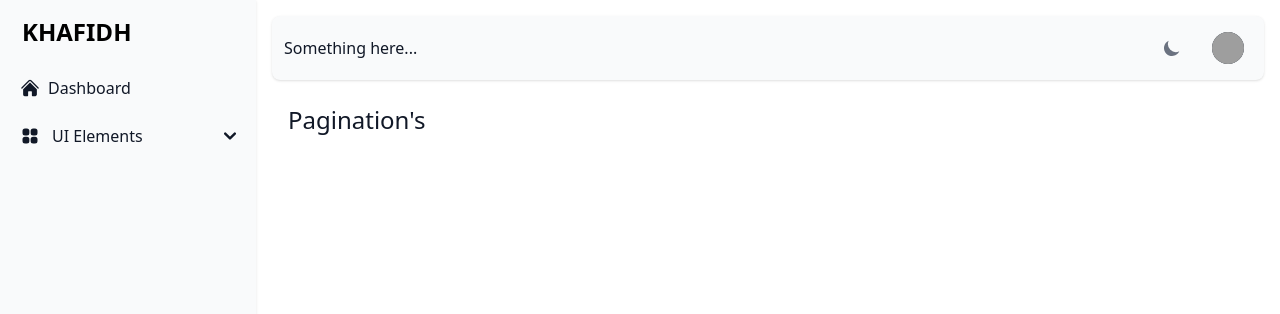
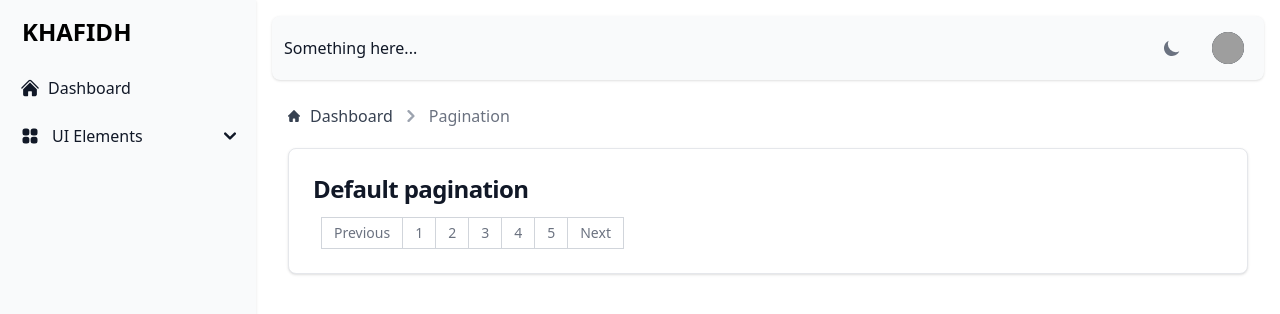
Before and after one commit to shahriarshaon1993/vue-dashboard, a Vue app: page /elements/pagination in a window 1280 px wide. Shown: the top 314 px of the page. Built offline with nearby package versions, Linux system fonts and the light colour scheme; grey boxes are pictures that could not be loaded; the HTML template or start-up script is replaced by a standard one.

Commit message:
Pagination component imlement

```diff
--- /dev/null
+++ b/src/components/Pagination.vue
@@ -0,0 +1,22 @@
+<script setup>
+defineProps({
+  links: Array
+});
+</script>
+
+<template>
+  <nav aria-label="Page navigation example">
+    <ul class="inline-flex -space-x-px text-sm">
+      <template v-for="link in links">
+        <li>
+          <router-link v-if="link.url" :to="link.url" class="flex items-center justify-center px-3 h-8 leading-tight text-gray-500 bg-white border border-gray-300 hover:bg-gray-100 hover:text-gray-700 dark:bg-gray-800 dark:border-gray-700 dark:text-gray-400 dark:hover:bg-gray-700 dark:hover:text-white">
+            {{ link.label }}
+          </router-link>
+          <span v-else class="flex items-center justify-center px-3 h-8 leading-tight text-gray-500 bg-white border border-gray-300 hover:bg-gray-100 hover:text-gray-700 dark:bg-gray-800 dark:border-gray-700 dark:text-gray-400 dark:hover:bg-gray-700 dark:hover:text-white">
+            {{ link.label }}
+          </span>
+        </li>
+      </template>
+    </ul>
+  </nav>
+</template>
--- a/src/pages/elements/Paginations.vue
+++ b/src/pages/elements/Paginations.vue
@@ -1,3 +1,29 @@
+<script setup>
+import BreadcrumbItems from "@/components/Breadcrumb/BreadcrumbItems.vue";
+import BreadcrumbItem from "@/components/Breadcrumb/BreadcrumbItem.vue";
+import Card from "@/components/Card.vue";
+import {ref} from "vue";
+import Pagination from "@/components/Pagination.vue";
+
+// refs
+const links = ref([
+  { active: false, label: 'Previous', url: null },
+  { active: true, label: 1, url: '#' },
+  { active: false, label: 2, url: '#' },
+  { active: false, label: 3, url: '#' },
+  { active: false, label: 4, url: '#' },
+  { active: false, label: 5, url: '#' },
+  { active: false, label: 'Next', url: '#' },
+]);
+</script>
+
 <template>
-  <h2 class="text-2xl text-gray-900 dark:text-white">Pagination's</h2>
+  <BreadcrumbItems>
+    <BreadcrumbItem title="Dashboard" :href="{name: 'Dashboard'}" :home-icon="true"/>
+    <BreadcrumbItem title="Pagination" :href="{name: 'ElementPagination'}" :active="true"/>
+  </BreadcrumbItems>
+
+  <Card title="Default pagination">
+    <Pagination :links="links" />
+  </Card>
 </template>
```
